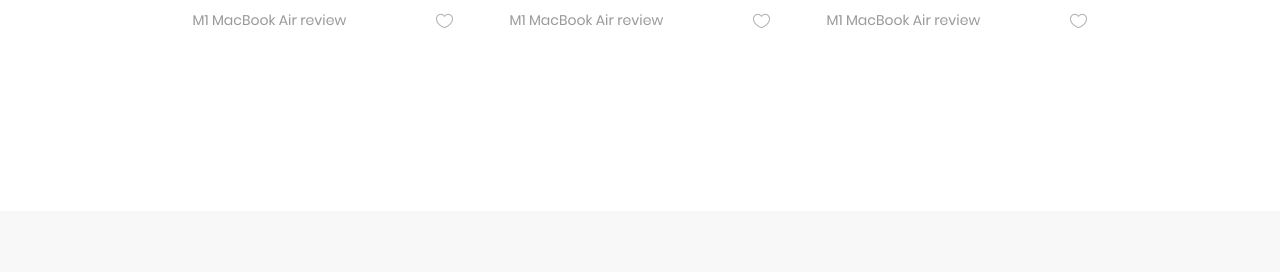
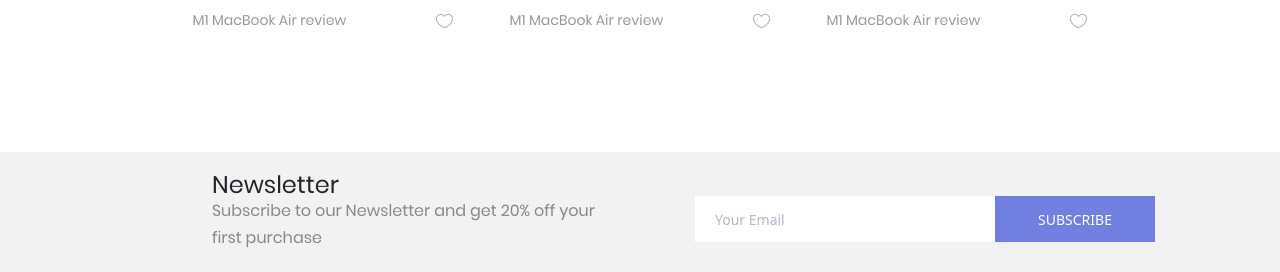
Before and after one commit to HasiniSama/microtech-website, a PHP site: page / in a window 1280 px wide. Shown: the part 3073-3345 px from the top of the page. Before the commit the page ends 3101 px from the top, so only its background shows below. Run offline with PHP 8.4, Linux system fonts and the light colour scheme; some libraries are stand-ins or nearby versions.

Commit message:
Added the newsletter

```diff
--- a/css/style.css
+++ b/css/style.css
@@ -287,7 +287,7 @@
     text-decoration: none;
   }
 
-    /*[ Deal of the week ]*/
+    /* [ Deal of the week ] */
   .deal_of_the_week{
     width: 100%;
     background: #f2f2f2;
@@ -341,6 +341,79 @@
     color: #51545f;
   }
 
+  /* [ Newsletter ]*/
+  .newsletter{
+    width: 100%;
+    background: #f2f2f2;
+    margin-top: 81px;
+  }
+
+  .newsletter-text{
+    height: 120px;
+
+  }
+
+  .newsletter-text h4{
+    font-family: Poppins-Regular;
+    margin-bottom: 0px;
+    line-height: 24px;
+  }
+
+  .newsletter-text p{
+    font-family: Poppins-Regular;
+    margin-bottom: 0px;
+    line-height: 1.7;
+  }
+
+  .newsletter-form{
+    height: 120px;
+  }
+
+  #newsletter-email{
+      width: 300px;
+      height: 46px;
+      background: #ffffff;
+      border: none;
+      padding-left: 20px;
+  }
+
+  #newsletter-email:focus{
+    border:solid 1px #7f7f7f !important;
+    box-shadow: none !important;
+  }
+
+  :focus{
+    outline: none !important;
+  }
+
+  #newsletter-email::-webkit-input-placeholder{
+    font-size: 14px !important;
+    font-weight: 400;
+    color: #b9b4c7 !important;
+  }
+
+  #newsletter-email::input-placeholder{
+    font-size: 14px !important;
+    font-weight: 400;
+    color: #b9b4c7 !important;
+  }
+
+  .newsletter_submit{
+    width: 160px;
+    height: 46px;
+    border:none;
+    background:#717fe0;
+    color: #ffffff;
+    font-size: 14px;
+    font-weight: 500;
+    text-transform: uppercase;
+    cursor: pointer;
+  }
+
+  .newsletter_submit:hover{
+    border-color: #222;
+    background-color: #222;
+  }
     /* [ Hover ]*/
   .hov1:hover {
     color: #333;
--- a/css/utility.css
+++ b/css/utility.css
@@ -25,7 +25,9 @@
 .flex-l-m,
 .flex-c-m,
 .flex-t,
-.flex-r{
+.flex-r,
+.flex-col-m,
+.flex-col-l-m{
     display: -webkit-box;
     display: -webkit-flex;
     display: -moz-box;
@@ -34,7 +36,9 @@
 }
 
 .flex-col-l,
-.flex-col-l-sb{
+.flex-col-l-sb,
+.flex-col-m,
+.flex-col-l-m{
   -webkit-flex-direction: column;
   -moz-flex-direction: column;
   -ms-flex-direction: column;
@@ -101,6 +105,16 @@
 	justify-content: flex-end;
 }
 
+.flex-col-m {
+	justify-content: center;
+}
+
+.flex-col-l-m {
+	-ms-align-items: flex-start;
+	align-items: flex-start;
+	justify-content: center;
+}
+
 /* [ Transition ] */
 
 .trans-03 {
@@ -165,6 +179,7 @@
 
 .p-l-22{padding-left: 22px;}
 .p-l-50{padding-left: 50px;}
+.p-l-130{padding-left: 130px;}
 
 .p-r-11{padding-right: 11px;}
 
@@ -205,3 +220,4 @@
 
 .m-r-32{margin-right: 32px;}
 .m-l-32{margin-left: 32px;}
+.m-l-0{margin-left: 0px;}
--- a/index.php
+++ b/index.php
@@ -378,7 +378,7 @@
 
 	<!-- Deal of the Week -->
 	<section class = "deal_of_the_week">
-		<div class="container ">
+		<div class="container">
 			<div class="row flex-t">
 				<div class="col-lg-6">
 					<div class="deal-pic">
@@ -423,7 +423,7 @@
 	</section>
 
 	<!-- Latest Blogs -->
-	<section class = "bg0 p-t-80 p-b-140">
+	<section class = "bg0 p-t-80 ">
 		<div class="container">
 
 			<div class="row">
@@ -524,6 +524,29 @@
 		</div>
 	</section>
 
+	<section class = "newsletter">
+		<div class="container">
+			<div class="row">
+				<div class="col-lg-6">
+					<div class="newsletter-text flex-col-l-m p-l-130">
+						<h4>Newsletter</h4>
+						<p class="cl6">Subscribe to our Newsletter and get 20% off your first purchase</p>
+					</div>
+				</div>
+				<div class="col-lg-6">
+					<form action="post">
+						<div class = "newsletter-form flex-c-m p-t-14">
+							<input id ="newsletter-email" type="email" placeholder = "Your Email" required = "required" data-error = "valid email is required." >
+							<button id = "newsletter-submit" type="submit" class="newsletter_submit" value = "submit">
+							Subscribe
+							</button>
+						</div>
+					</form>
+				</div>
+			</div>
+		</div>
+	</section>
+
 	<script src="https://cdn.jsdelivr.net/npm/bootstrap@5.1.1/dist/js/bootstrap.bundle.min.js" integrity="sha384-/bQdsTh/da6pkI1MST/rWKFNjaCP5gBSY4sEBT38Q/9RBh9AH40zEOg7Hlq2THRZ" crossorigin="anonymous"></script>
 	<script src="https://code.jquery.com/jquery-3.3.1.slim.min.js" integrity="sha384-q8i/X+965DzO0rT7abK41JStQIAqVgRVzpbzo5smXKp4YfRvH+8abtTE1Pi6jizo" crossorigin="anonymous"></script>
 	<script src="https://cdnjs.cloudflare.com/ajax/libs/popper.js/1.14.7/umd/popper.min.js" integrity="sha384-UO2eT0CpHqdSJQ6hJty5KVphtPhzWj9WO1clHTMGa3JDZwrnQq4sF86dIHNDz0W1" crossorigin="anonymous"></script>
```
